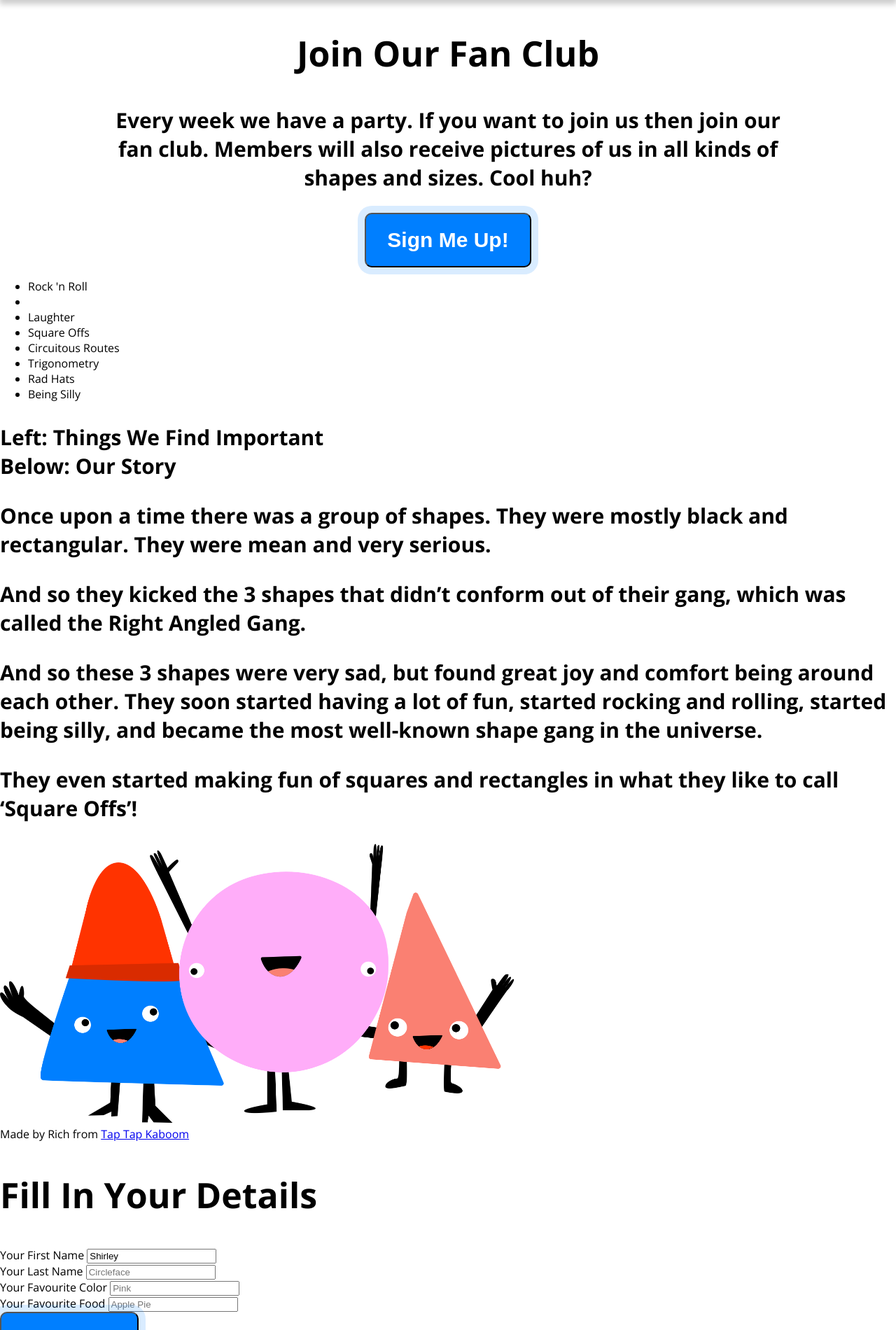
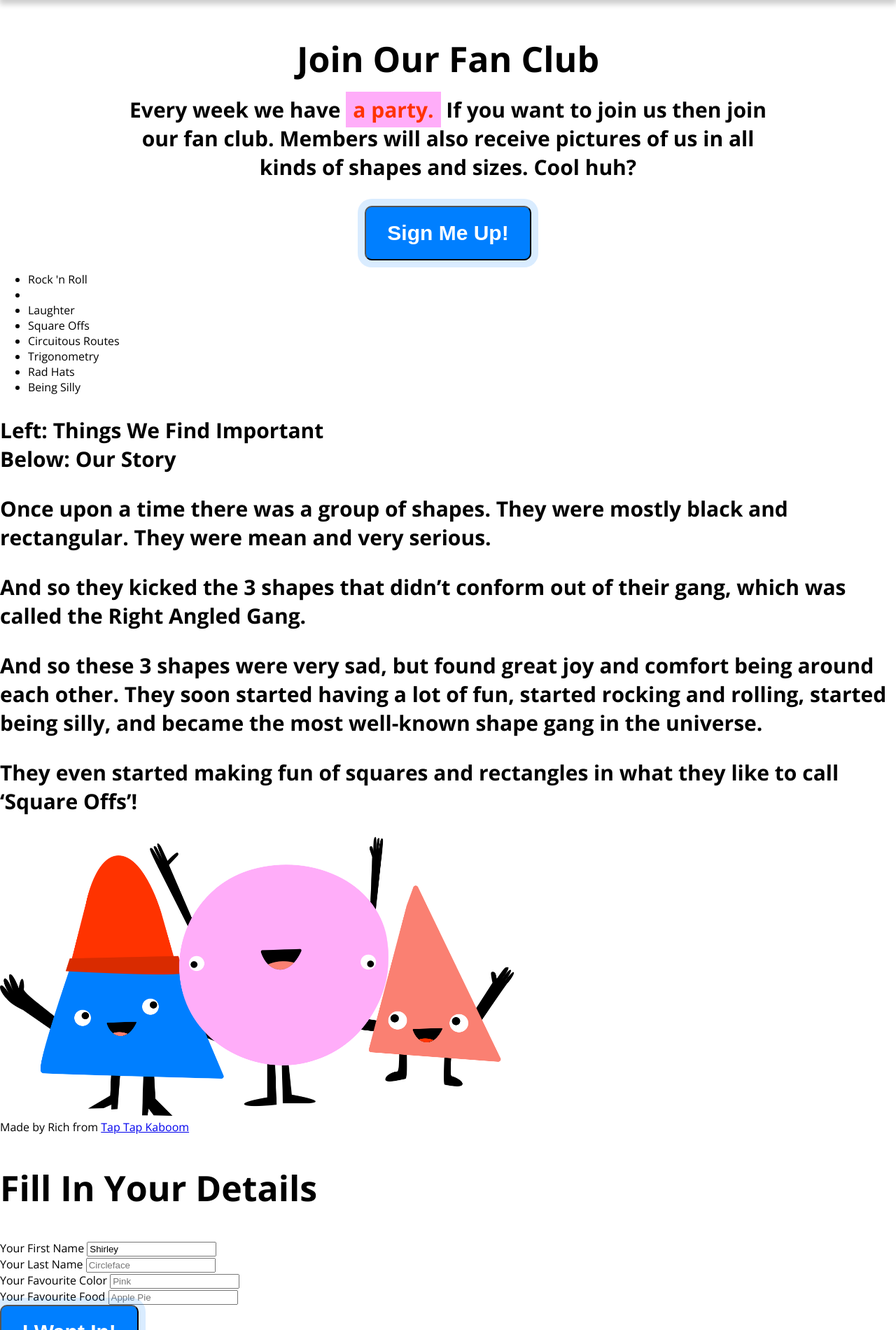
Before and after one commit to ndn247/www, a plain HTML site: page index.html in a window 1280 px wide. Shown: the part 900-2800 px from the top of the page at 70% size. Drawn offline with nearby package versions, Linux system fonts and the light colour scheme.

Commit message:
tightened up read more/more info section

```diff
--- a/style.css
+++ b/style.css
@@ -6,12 +6,12 @@ body{
 }
 
 h1{
-	font-weight: 800;
+	font-weight: 900;
 	font-size: 50px;
 }
 
 h2{
-	font-weight: 800;
+	font-weight: 900;
 	font-size: 50px;
 }
 
@@ -149,8 +149,20 @@ nav ul li a{
 	text-align: center;
 }
 
+.more-info p{
+	margin: 18px 0 35px;
+}
+
+.more-info h2{
+	margin: 50px 0 0 0;
+}
+
 .highlight {
-
+	background-color: #FFADF9;
+	font-weight: 900;
+	color: #FF3300;
+	padding: 5px 10px;
+	display: inline;
 }
 
 
```
